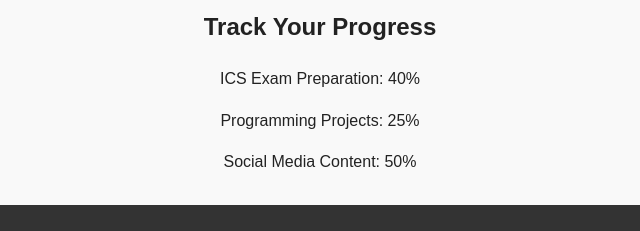
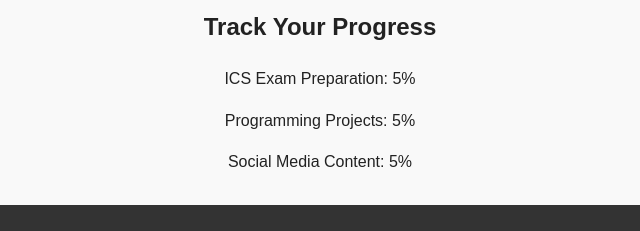
Before and after one commit to SyedXWebDev/Goal-Progress-Tracker, a plain HTML site: page dashboard.html in a window 1280 px wide. Shown: the part 182-413 px from the top of the page, 320-960 px from the left. Drawn offline with Linux system fonts and the light colour scheme.

Commit message:
Update dashboard.html

```diff
--- a/dashboard.html
+++ b/dashboard.html
@@ -28,9 +28,9 @@
         <p>© 2025 Ahmad Abbas</p>
     </footer>
     <script>
-        document.getElementById("study-progress").innerText = "40%"; // Example value
-        document.getElementById("coding-progress").innerText = "25%"; // Example value
-        document.getElementById("content-progress").innerText = "50%"; // Example value
+        document.getElementById("study-progress").innerText = "5%"; // Example value
+        document.getElementById("coding-progress").innerText = "5%"; // Example value
+        document.getElementById("content-progress").innerText = "5%"; // Example value
     </script>
 </body>
 </html>
```
